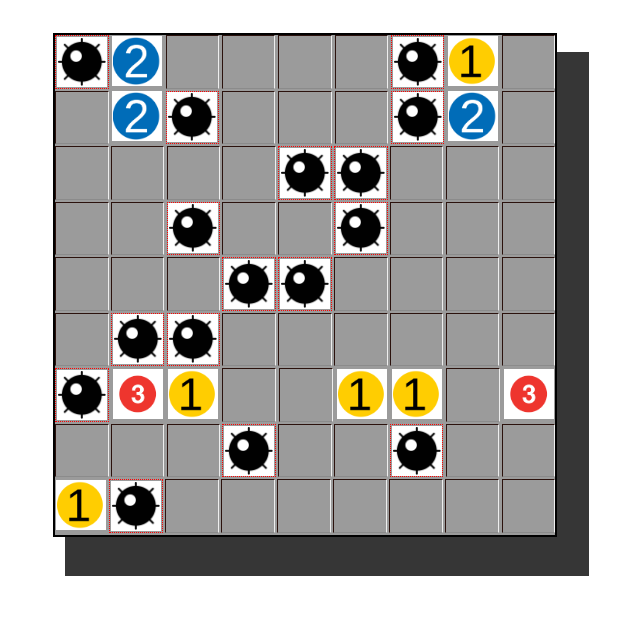
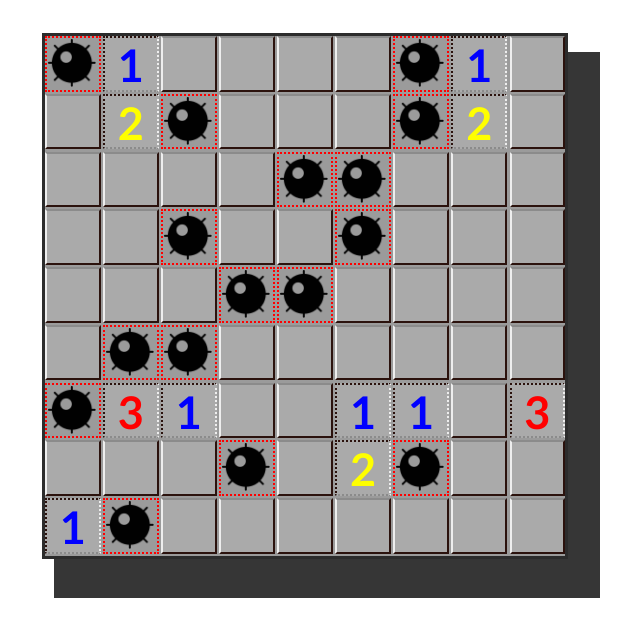
Before and after one commit to bnulens/challenge_2905, a plain HTML site: page minesweeper.html in a window 1280 px wide. Shown: the whole page, without its empty margins (350-990 px from the left). Drawn offline with Linux system fonts and the light colour scheme.

Commit message:
2nd base

```diff
--- a/flexsweeper.css
+++ b/flexsweeper.css
@@ -10,9 +10,9 @@
 
 #minefield {
 
-    border: 2.5px solid rgb(0, 0, 0);
-    width: 500px;
-    height: 500px;
+    border: 3.5px solid rgb(44, 44, 44);
+    width: 520px;
+    height: 520px;
 
     background-color: #9b9b9b;
     margin-left: 30px;
@@ -29,10 +29,11 @@
 
 .undiscovered   {
 
-    border-left: 1px solid rgb(43, 18, 13);
-    border-top: 1px solid rgb(43, 18, 13);
-    border-right:1px solid #eeeeee;
-    border-bottom: 1px solid #8b8b8b;
+    background-color: rgb(170, 170, 170);
+    border-right: 2px solid rgb(43, 18, 13);
+    border-bottom: 2px solid rgb(43, 18, 13);
+    border-left:2px solid #eeeeee;
+    border-top: 2px solid #8b8b8b;
     width: 51.5px;
     height: 51.5px;
 
@@ -40,6 +41,11 @@
 
 .discovered {
 
+    background-color: rgb(170, 170, 170);
+    border-left: 2px dotted rgb(43, 18, 13);
+    border-top: 2px dotted rgb(43, 18, 13);
+    border-right:2px dotted #eeeeee;
+    border-bottom: 2px dotted #8b8b8b;
     width: 51.5px;
     height: 51.5px;
     display: flex;
@@ -50,25 +56,58 @@
 
 .explosion  {
 
-    border: 0.5px dotted red;
+    border: 2px dotted red;
     width: 51.5px;
     height: 51.5px;
-    display: flex;
-    justify-content: center;
 
 }
 
 .flagged  {
 
-    border: 0.5px dotted red;
+    border: 2px dotted red;
     width: 48px;
     height: 48px;
 
 }
 img {
-    background-color: white;
+
     width: 48px;
     height: 48px;
     align-self: center;
     padding: 1px;
 }
+
+#One {
+
+    font-family: 'Trebuchet MS', 'Lucida Sans Unicode', 'Lucida Grande', 'Lucida Sans', Arial, sans-serif;
+    font-size: 45px;
+    font-weight: 800;
+    color: blue;
+    text-align: center;
+    justify-content: center;
+}
+
+#Two {
+
+    font-family: 'Trebuchet MS', 'Lucida Sans Unicode', 'Lucida Grande', 'Lucida Sans', Arial, sans-serif;
+    font-size: 45px;
+    font-weight: 800;
+    color: yellow;
+    text-align: center;
+    justify-content: center;
+
+}
+
+#Three {
+
+    font-family: 'Trebuchet MS', 'Lucida Sans Unicode', 'Lucida Grande', 'Lucida Sans', Arial, sans-serif;
+    font-size: 45px;
+    font-weight: 800;
+    color: red;
+    text-align: center;
+    justify-content: center;
+
+}
+.undiscovered:hover {
+    background-color: rgb(46, 46, 46);
+  }
--- a/minesweeper.html
+++ b/minesweeper.html
@@ -10,23 +10,23 @@
       <div id= "minefield">
 
         <div class= "explosion"><img src="mine-png-8.png"></div>
-        <div class= "discovered"><img src="number2.png"></div>
+        <div class= "discovered"><div id="One">1</div></div>
         <div class= "undiscovered"></div>
         <div class= "undiscovered"></div>
         <div class= "undiscovered"></div>
         <div class= "undiscovered"></div>
         <div class= "explosion"><img src="mine-png-8.png"></div>
-        <div class= "discovered"><img src="number1.png"></div>
+        <div class= "discovered"><div id="One">1</div></div>
         <div class= "undiscovered"></div>
 
         <div class= "undiscovered"></div>
-        <div class= "discovered"><img src="number2.png"></div>
+        <div class= "discovered"><div id="Two">2</div></div>
         <div class= "explosion"><img src="mine-png-8.png"></div>
         <div class= "undiscovered"></div>
         <div class= "undiscovered"></div>
         <div class= "undiscovered"></div>
         <div class= "explosion"><img src="mine-png-8.png"></div>
-        <div class= "discovered"><img src="number2.png"></div>
+        <div class= "discovered"><div id="Two">2</div></div>
         <div class= "undiscovered"></div>
 
         <div class= "undiscovered"></div>
@@ -70,26 +70,26 @@
         <div class= "undiscovered"></div>
 
         <div class= "explosion"><img src="mine-png-8.png"></div>
-        <div class= "discovered"><img src="number3.png"></div>
-        <div class= "discovered"><img src="number1.png"></div>
+        <div class= "discovered"><div id="Three">3</div></div>
+        <div class= "discovered"><div id="One">1</div></div>
         <div class= "undiscovered"></div>
         <div class= "undiscovered"></div>
-        <div class= "discovered"><img src="number1.png"></div>
-        <div class= "discovered"><img src="number1.png"></div>
+        <div class= "discovered"><div id="One">1</div></div>
+        <div class= "discovered"><div id="One">1</div></div>
         <div class= "undiscovered"></div>
-        <div class= "discovered"><img src="number3.png"></div>
+        <div class= "discovered"><div id="Three">3</div></div>
 
         <div class= "undiscovered"></div>
         <div class= "undiscovered"></div>
         <div class= "undiscovered"></div>
         <div class= "explosion"><img src="mine-png-8.png"></div>
         <div class= "undiscovered"></div>
-        <div class= "undiscovered"></div>
+        <div class= "discovered"><div id="Two">2</div></div>
         <div class= "explosion"><img src="mine-png-8.png"></div>
         <div class= "undiscovered"></div>
         <div class= "undiscovered"></div>
 
-        <div class= "discovered"><img src="number1.png"></div>
+        <div class= "discovered"><div id="One">1</div></div>
         <div class= "explosion"><img src="mine-png-8.png"></div>
         <div class= "undiscovered"></div>
         <div class= "undiscovered"></div>
```
